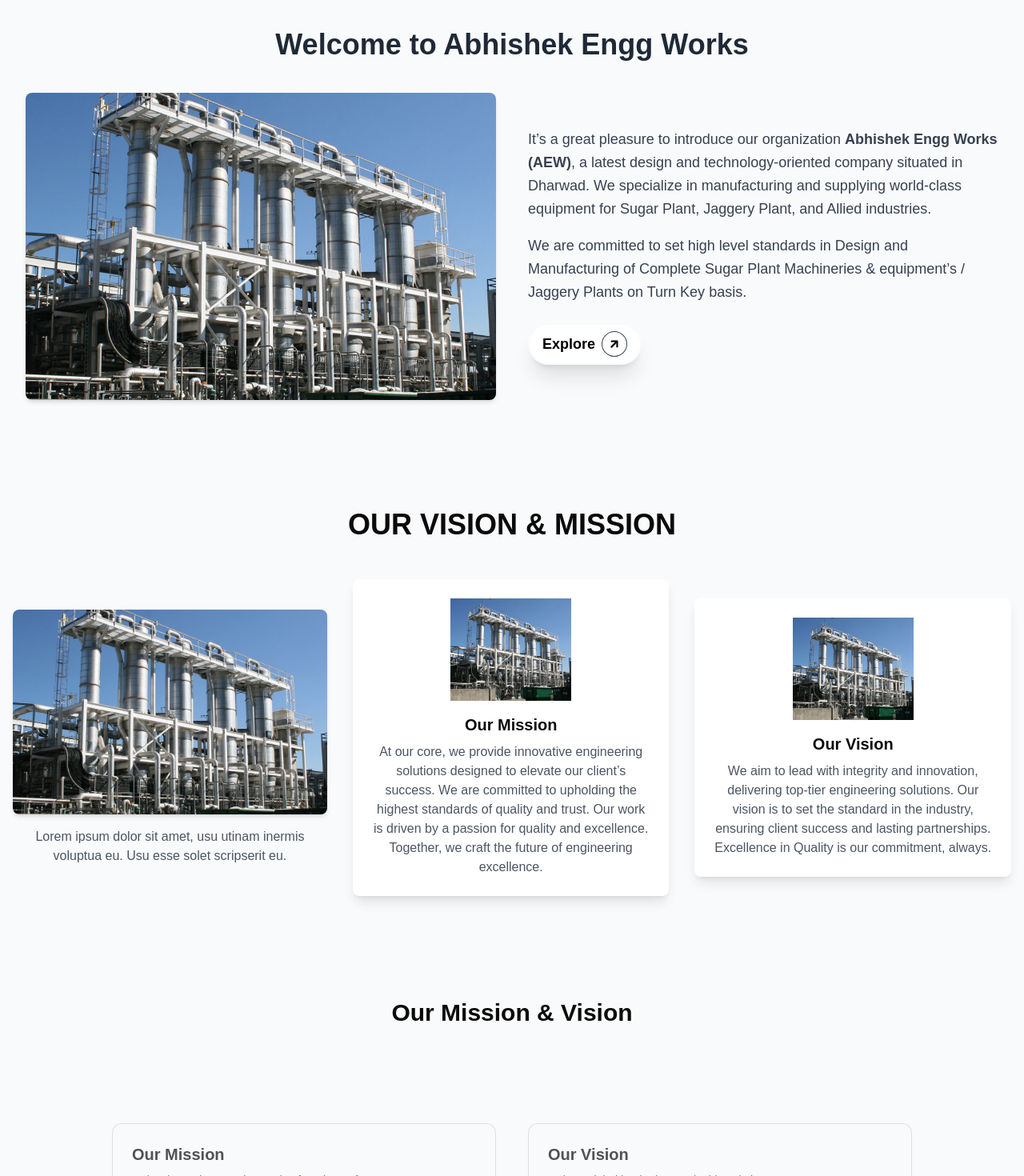
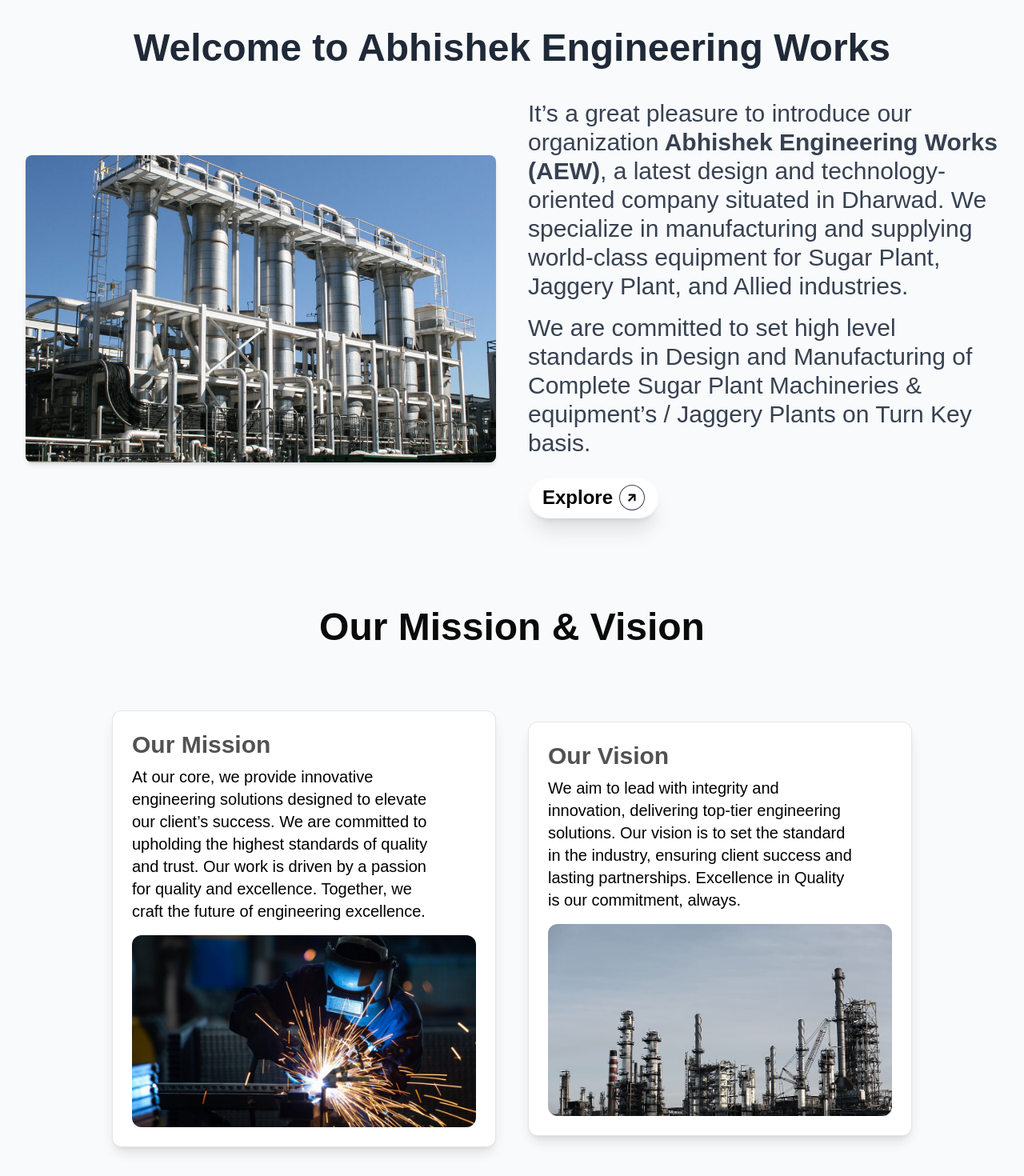
Before and after one commit to drjvtlkr/apexenggtech, a Next.js app: page / in a window 1280 px wide. Shown: the part 980-2450 px from the top of the page at 80% size. Built offline with nearby package versions, Linux system fonts and the light colour scheme; a web font is replaced by a local one.

Commit message:
added the mission and vision content in 3d cards

```diff
--- a/app/page.tsx
+++ b/app/page.tsx
@@ -2,6 +2,8 @@
 import apexenggtechLogo from "@/images/apexenggtech.png";
 import Carousel from "@/components/Carousel";
 import aboutImg from "../images/ffeEvaporator.jpg";
+import imageVision from "../images/industryIndustrialFabricChimneys.jpg";
+import imagemission from "../images/mission.jpg";
 import Image from "next/image";
 import Button from "@/components/Buttons/Button";
 import MissionVisionCard from "@/components/MissionVisionCard";
@@ -12,8 +14,8 @@
         <Carousel />
         {/* About Us Section */}
         <section className="mt-12 p-8 bg-gray-50">
-        <h2 className="text-center text-4xl font-semibold mb-10 text-gray-800">
-          Welcome to Abhishek Engg Works
+          <h2 className="text-center text-2xl md:text-3xl lg:text-5xl font-bold mb-10 text-gray-800">
+            Welcome to Abhishek Engineering Works
           </h2>
           <div className="flex flex-col md:flex-row items-center gap-10">
             {/* Image on the left */}
@@ -27,13 +29,13 @@
             </div>
             {/* Text content on the right */}
             <div className="w-full md:w-1/2 flex flex-col justify-center">
-            <p className="text-gray-700 text-lg leading-relaxed">
-              It’s a great pleasure to introduce our organization{" "}
-              <strong>Abhishek Engg Works (AEW)</strong>, a latest design and technology-oriented company
+              <p className="text-gray-700 text-lg md:text-xl lg:text-3xl leading-relaxed">
+                It’s a great pleasure to introduce our organization
+                <strong> Abhishek Engineering Works (AEW)</strong>, a latest design and technology-oriented company
                 situated in Dharwad. We specialize in manufacturing and supplying world-class equipment for
                 Sugar Plant, Jaggery Plant, and Allied industries.
               </p>
-            <p className="text-gray-700 text-lg leading-relaxed mt-4">
+              <p className="text-gray-700 text-lg md:text-xl lg:text-3xl leading-relaxed mt-4">
                 We are committed to set high level standards in Design and Manufacturing of Complete Sugar
                 Plant Machineries & equipment’s / Jaggery Plants on Turn Key basis.
               </p>
@@ -45,18 +47,17 @@
         </section>
 
         {/* Mission and Vision */}
-      <section className="mt-14 bg-gray-50 py-12 px-4">
-      {/* Header */}
+        {/* <section className="mt-14 bg-gray-50 py-12 px-4">
           <h2 className="text-center text-3xl md:text-4xl font-bold mb-12">
             OUR VISION & MISSION
           </h2>
 
-      {/* Vision & Mission Cards */}
+
           <div className="flex flex-col md:flex-row justify-center items-center gap-8">
-        {/* Left Section: Vision Image */}
+
             <div className="flex flex-col items-center text-center md:w-1/3">
               <div className="relative w-full h-60 md:h-64">
-            {/* Dummy Image Placeholder */}
+
                 <Image
                   src={aboutImg.src}
                   alt="Vision Illustration"
@@ -64,15 +65,12 @@
                   className="object-cover rounded-lg shadow-md"
                 />
               </div>
-          <p className="text-gray-600 mt-4">
-            Lorem ipsum dolor sit amet, usu utinam inermis voluptua eu. Usu esse solet scripserit eu.
-          </p>
             </div>
 
-        {/* Mission A */}
+
             <div className="bg-white shadow-lg rounded-lg p-6 text-center md:w-1/3">
               <div className="relative w-full h-32 mb-4">
-            {/* Dummy Image Placeholder */}
+
                 <Image
                   src={aboutImg.src}
                   alt="Mission A Illustration"
@@ -88,10 +86,10 @@
               </p>
             </div>
 
-        {/* Mission B */}
+
             <div className="bg-white shadow-lg rounded-lg p-6 text-center md:w-1/3">
               <div className="relative w-full h-32 mb-4">
-            {/* Dummy Image Placeholder */}
+
                 <Image
                   src={aboutImg.src}
                   alt="Mission B Illustration"
@@ -107,25 +105,28 @@
               </p>
             </div>
           </div>
-    </section>
+        </section> */}
 
         <section className="py-20">
-      <h2 className="text-3xl font-bold text-center mb-10">Our Mission & Vision</h2>
+          <h2 className="text-2xl md:text-3xl lg:text-5xl font-bold text-center">Our Mission & Vision</h2>
           <div className="flex flex-wrap justify-center gap-10">
             {/* Mission Card */}
             <MissionVisionCard
               title="Our Mission"
-          description="To inspire and nurture innovation for a better future."
-          // imageUrl="https://example.com/mission-image.jpg"
-          // link="/mission"
+              description="At our core, we provide innovative engineering solutions designed to elevate our client’s
+success. We are committed to upholding the highest standards of quality and trust. Our work is
+driven by a passion for quality and excellence. Together, we craft the future of engineering
+excellence. "
+              image={imagemission}
             />
 
             {/* Vision Card */}
             <MissionVisionCard
               title="Our Vision"
-          description="To be a global leader in sustainable solutions."
-          // imageUrl="https://example.com/vision-image.jpg"
-          // link="/vision"
+              description="We aim to lead with integrity and innovation, delivering top-tier engineering solutions. Our
+vision is to set the standard in the industry, ensuring client success and lasting partnerships.
+Excellence in Quality is our commitment, always. "
+              image={imageVision}
             />
           </div>
         </section>
--- a/components/Buttons/Button.tsx
+++ b/components/Buttons/Button.tsx
@@ -11,7 +11,7 @@
   return (
     <Link href={link} passHref className='outline-none'>
       <div
-        className="flex justify-center gap-2 items-center mx-auto shadow-xl text-lg text-black bg-white backdrop-blur-md lg:font-semibold isolation-auto border-gray-50 before:absolute before:w-full before:transition-all before:duration-700 before:hover:w-full before:-left-full before:hover:left-0 before:rounded-full before:bg-[#f69b3f] hover:text-gray-50 before:-z-10 before:aspect-square before:hover:scale-150 before:hover:duration-700 relative z-10 px-4 py-2 overflow-hidden border-2 rounded-full group outline-none focus:outline-none"
+        className="flex justify-center gap-2 items-center mx-auto shadow-xl text-2xl text-black bg-white backdrop-blur-md lg:font-semibold isolation-auto border-gray-50 before:absolute before:w-full before:transition-all before:duration-700 before:hover:w-full before:-left-full before:hover:left-0 before:rounded-full before:bg-[#f69b3f] hover:text-gray-50 before:-z-10 before:aspect-square before:hover:scale-150 before:hover:duration-700 relative z-10 px-4 py-2 overflow-hidden border-2 rounded-full group outline-none focus:outline-none"
       >
         {label}
         <FaArrowRight className="w-8 h-8 justify-end group-hover:-rotate-2 group-hover:bg-white text-black ease-linear duration-300 rounded-full border border-gray-700 group-hover:border-none p-2 -rotate-45" />
--- a/components/MissionVisionCard.tsx
+++ b/components/MissionVisionCard.tsx
@@ -1,40 +1,39 @@
 "use client";
 
 import React from "react";
-import Image from "next/image";
-import image3 from "../images/continuousVacuumPan.jpg";
+import Image, { StaticImageData } from "next/image";
 import { CardBody, CardContainer, CardItem } from "./ui/3d-card";
 
 interface MissionVisionCardProps {
   title: string;
   description: string;
-  // link: string;
+  image: StaticImageData;
 }
 
-const MissionVisionCard = ({ title, description }: MissionVisionCardProps) => {
+const MissionVisionCard = ({ title, description, image }: MissionVisionCardProps) => {
   return (
     <CardContainer>
-      <CardBody className="bg-gray-50 relative group/card dark:hover:shadow-2xl dark:hover:shadow-emerald-500/[0.1] dark:bg-black dark:border-white/[0.2] border-black/[0.1] w-auto sm:w-[30rem] h-auto rounded-xl p-6 border">
+      <CardBody className="bg-white shadow-lg relative group/card dark:hover:shadow-2xl dark:hover:shadow-emerald-500/[0.1] dark:bg-black dark:border-white/[0.2] border-black/[0.1] w-auto sm:w-[30rem] h-auto rounded-xl p-6 border">
         <CardItem
           translateZ="50"
-          className="text-xl font-bold text-neutral-600 dark:text-white"
+          className="text-3xl font-bold text-neutral-600 dark:text-white"
         >
           {title}
         </CardItem>
         <CardItem
           as="p"
           translateZ="60"
-          className="text-neutral-500 text-sm max-w-sm mt-2 dark:text-neutral-300"
+          className="text-black text-xl max-w-sm mt-2 dark:text-neutral-300"
         >
           {description}
         </CardItem>
         <CardItem translateZ="100" className="w-full mt-4">
           <Image
-            src={image3.src}
+            src={image}
             height="1000"
             width="1000"
             className="h-60 w-full object-cover rounded-xl group-hover/card:shadow-xl"
-            alt="Mission Vision"
+            alt={title}
           />
         </CardItem>
       </CardBody>
```
Also changed, not shown: images/mission.jpg (renamed from images/industrialfFabricationService.jpeg.jpg). Lines whose indentation alone changed are shown as unchanged.
